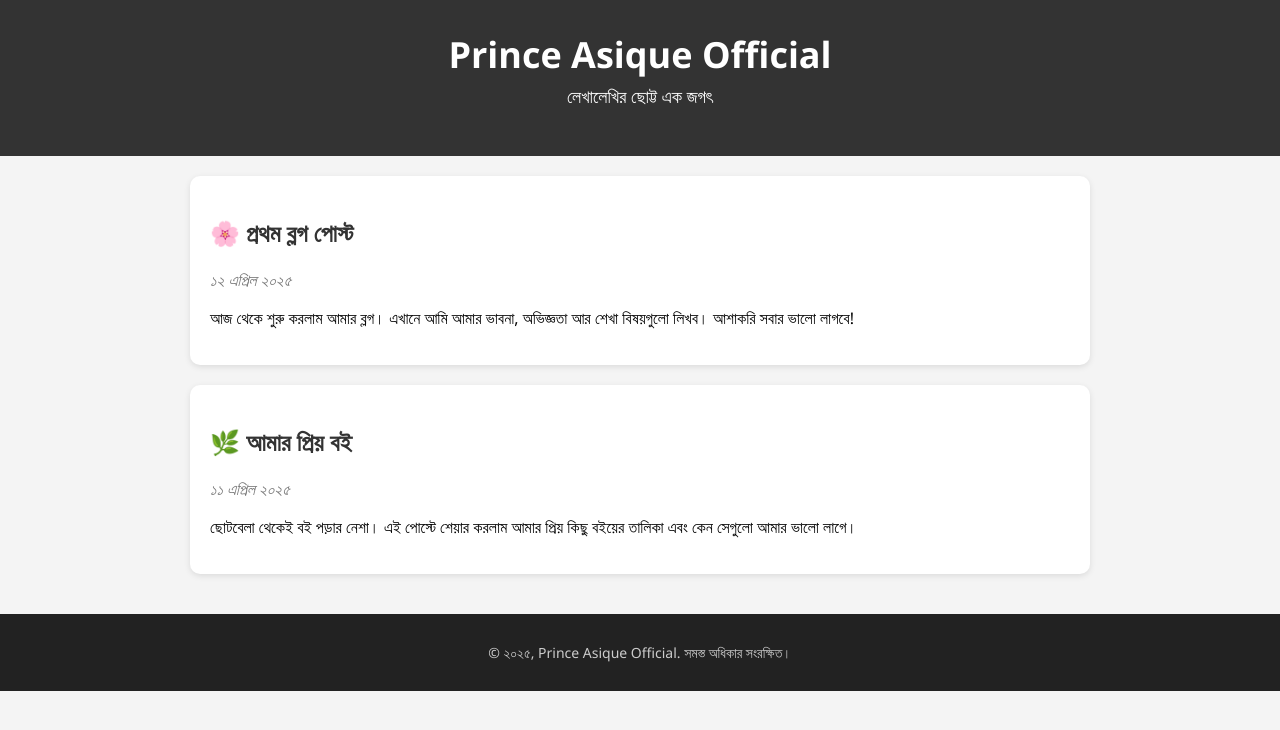
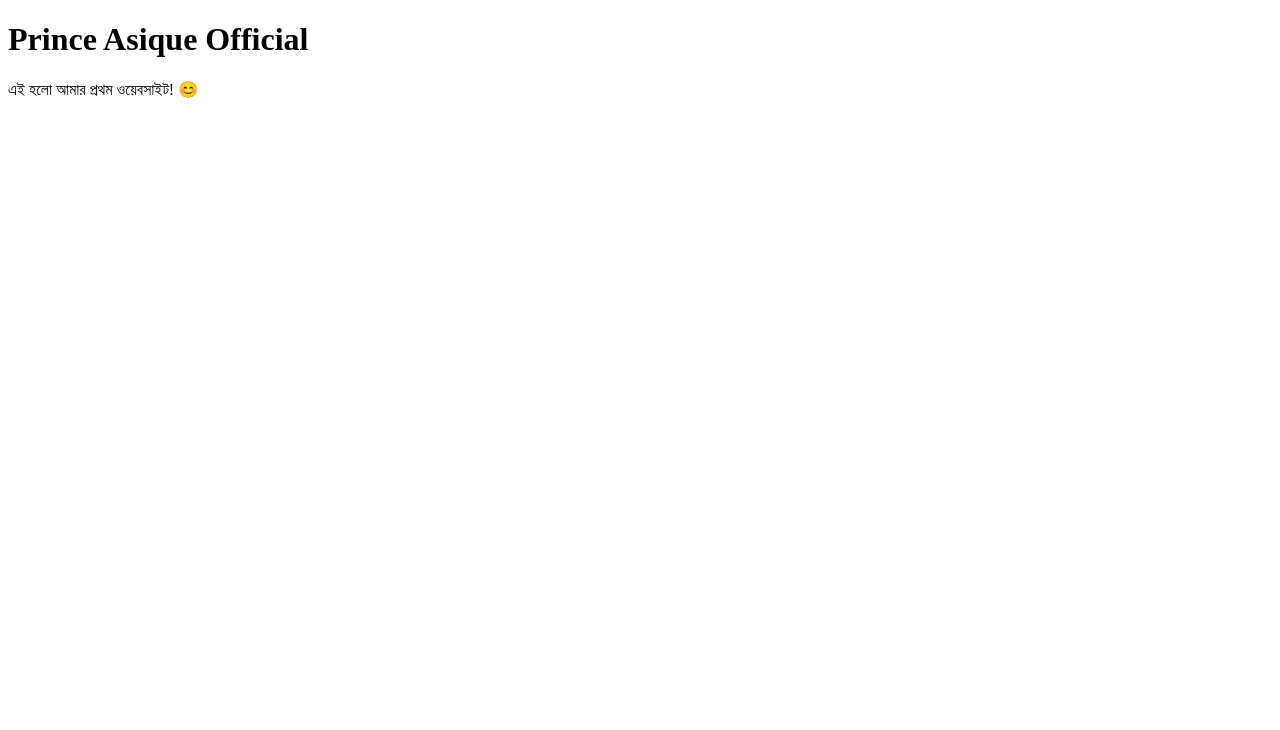
Before and after one commit to princeasique/princeasique.github.io, a plain HTML site: page index.html in a window 1280 px wide. Drawn offline with Linux system fonts and the light colour scheme.

Commit message:
Add files via upload

```diff
--- a/index.html
+++ b/index.html
@@ -3,90 +3,9 @@
 <head>
   <meta charset="UTF-8">
   <title>Prince Asique Official</title>
-  <style>
-    body {
-      font-family: 'Segoe UI', Tahoma, Geneva, Verdana, sans-serif;
-      background-color: #f4f4f4;
-      margin: 0;
-      padding: 0;
-    }
-
-    header {
-      background-color: #333;
-      color: white;
-      padding: 30px 0;
-      text-align: center;
-    }
-
-    header h1 {
-      margin: 0;
-      font-size: 36px;
-    }
-
-    header p {
-      font-size: 18px;
-      margin-top: 5px;
-    }
-
-    .container {
-      max-width: 900px;
-      margin: auto;
-      padding: 20px;
-    }
-
-    article {
-      background-color: white;
-      padding: 20px;
-      margin-bottom: 20px;
-      border-radius: 10px;
-      box-shadow: 0 2px 6px rgba(0, 0, 0, 0.1);
-    }
-
-    article h2 {
-      color: #333;
-    }
-
-    article em {
-      color: #777;
-    }
-
-    footer {
-      background-color: #222;
-      color: #ccc;
-      text-align: center;
-      padding: 15px 0;
-      font-size: 14px;
-    }
-
-    hr {
-      margin-top: 40px;
-    }
-  </style>
 </head>
 <body>
-
-  <header>
-    <h1>Prince Asique Official</h1>
-    <p>লেখালেখির ছোট্ট এক জগৎ</p>
-  </header>
-
-  <div class="container">
-    <article>
-      <h2>🌸 প্রথম ব্লগ পোস্ট</h2>
-      <p><em>১২ এপ্রিল ২০২৫</em></p>
-      <p>আজ থেকে শুরু করলাম আমার ব্লগ। এখানে আমি আমার ভাবনা, অভিজ্ঞতা আর শেখা বিষয়গুলো লিখব। আশাকরি সবার ভালো লাগবে!</p>
-    </article>
-
-    <article>
-      <h2>🌿 আমার প্রিয় বই</h2>
-      <p><em>১১ এপ্রিল ২০২৫</em></p>
-      <p>ছোটবেলা থেকেই বই পড়ার নেশা। এই পোস্টে শেয়ার করলাম আমার প্রিয় কিছু বইয়ের তালিকা এবং কেন সেগুলো আমার ভালো লাগে।</p>
-    </article>
-  </div>
-
-  <footer>
-    <p>© ২০২৫, Prince Asique Official. সমস্ত অধিকার সংরক্ষিত।</p>
-  </footer>
-
+  <h1>Prince Asique Official</h1>
+  <p>এই হলো আমার প্রথম ওয়েবসাইট! 😊</p>
 </body>
 </html>
```
